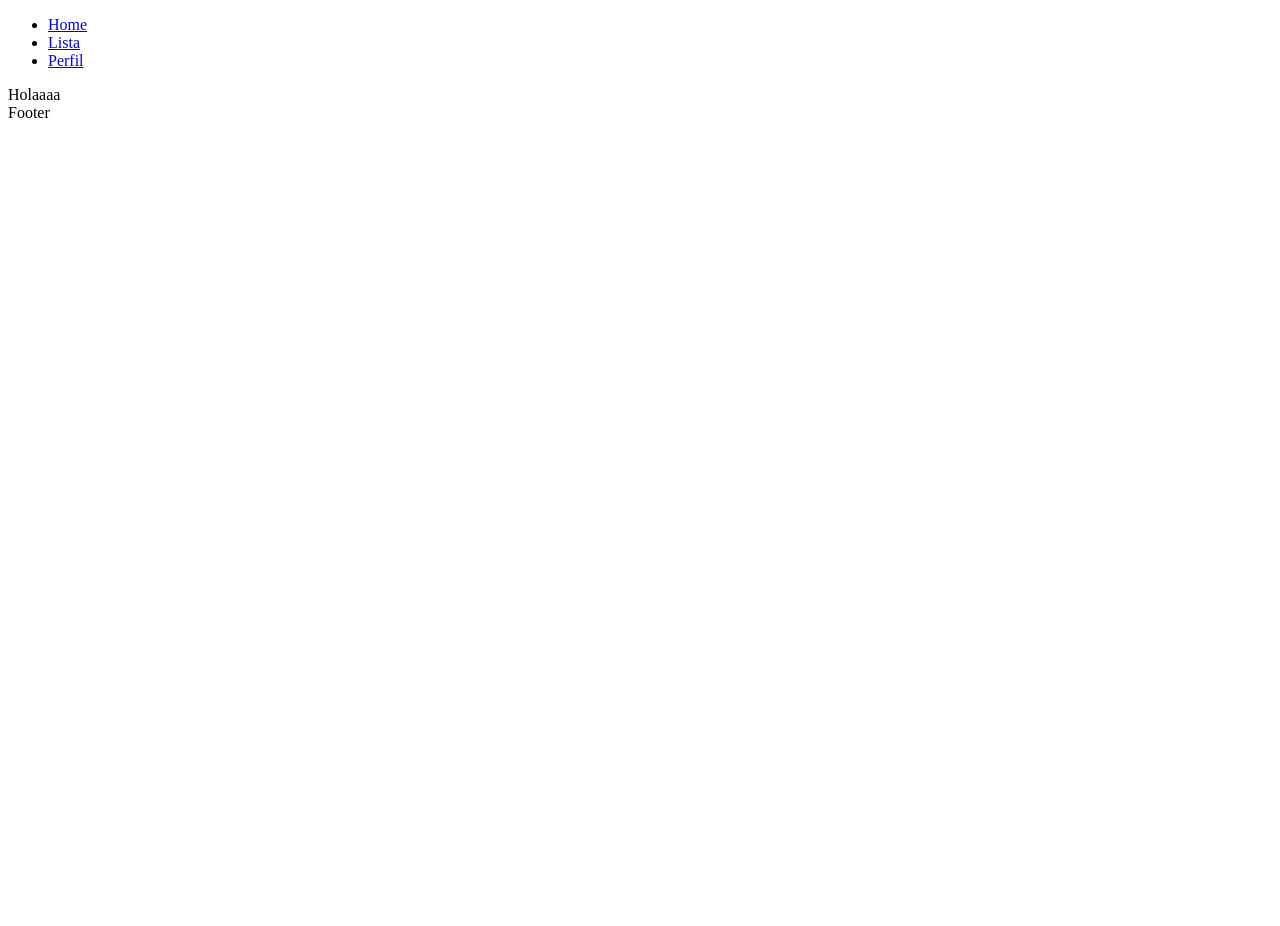
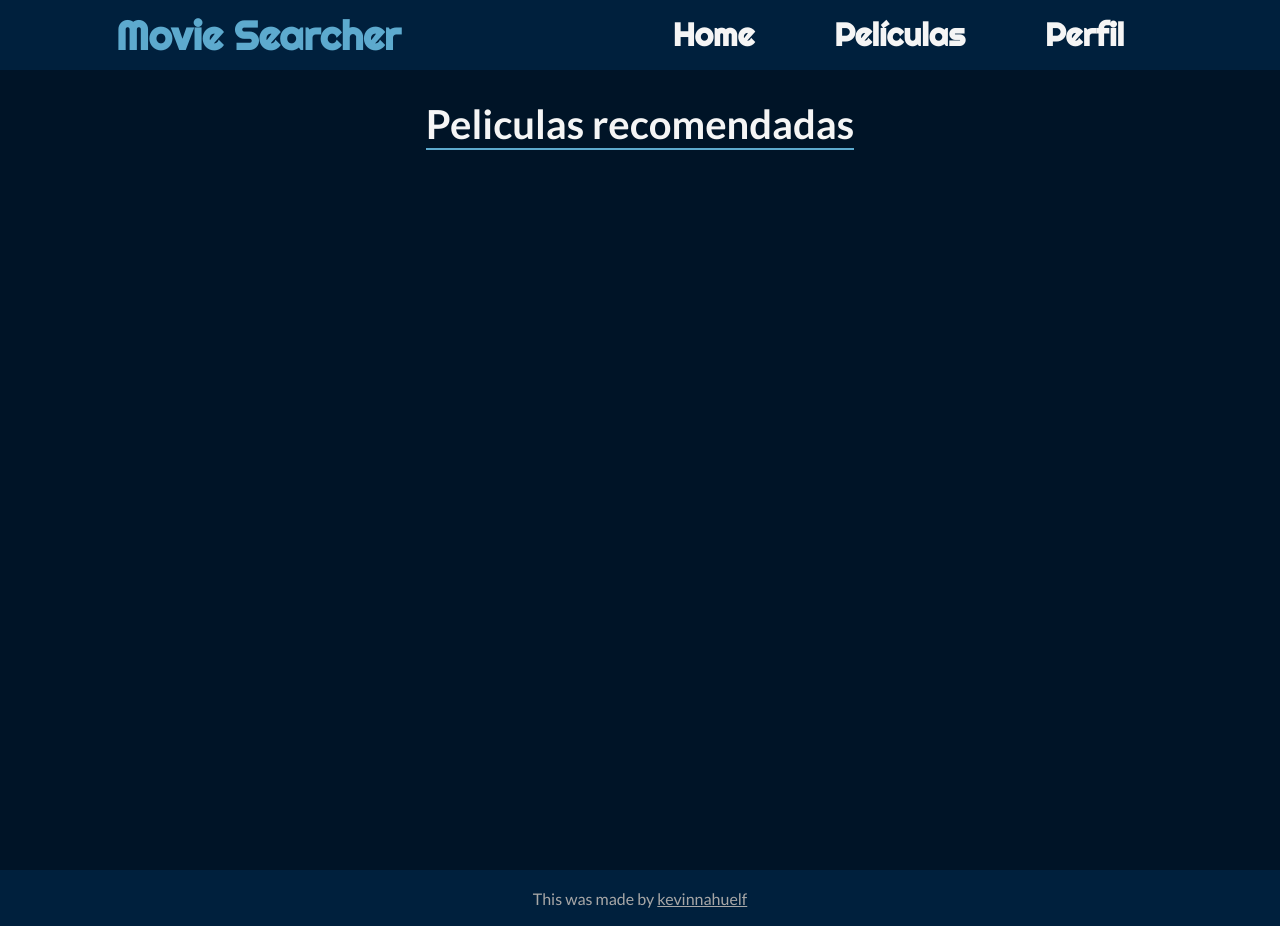
Before and after one commit to zycness/movie-searcher, a React (Vite) app: page / in a window 1280 px wide. Before the commit the page ends 800 px from the top, so only its background shows below. Built offline with nearby package versions, Linux system fonts and the light colour scheme.

Commit message:
seconds commit styles

```diff
--- a/package.json
+++ b/package.json
@@ -1,6 +1,6 @@
 {
   "name": "moviesearcher-redux-router",
-  "private": true,
+  "private": false,
   "version": "0.0.0",
   "scripts": {
     "dev": "vite",
--- a/src/App.jsx
+++ b/src/App.jsx
@@ -1,21 +1,29 @@
 import React from "react";
 import { Outlet, Link } from "react-router-dom";
 import Footer from "./components/Footer";
+import styles from "../src/styles/app.module.css";
 
 const App = () => {
   return (
     <div>
-      <header>
-        <nav>
-          <ul>
-            <li>
-              <Link to="/">Home</Link>
+      <header className={styles.navbarContainer}>
+        <nav className={styles.navbar}>
+          <h1 className={styles.navbarLogo}>Movie Searcher</h1>
+          <ul className={styles.navbar__itemContainer}>
+            <li className={styles.navbar__item}>
+              <Link className={styles.navbar__itemLink} to="/">
+                Home
+              </Link>
             </li>
-            <li>
-              <Link to="/MovieList">Lista</Link>
+            <li className={styles.navbar__item}>
+              <Link className={styles.navbar__itemLink} to="/MovieList">
+                Películas
+              </Link>
             </li>
-            <li>
-              <Link to="/Profile">Perfil</Link>
+            <li className={styles.navbar__item}>
+              <Link className={styles.navbar__itemLink} to="/Profile">
+                Perfil
+              </Link>
             </li>
           </ul>
         </nav>
--- a/src/components/Footer.jsx
+++ b/src/components/Footer.jsx
@@ -1,9 +1,17 @@
-import React from 'react'
+import React from "react";
+import styles from "../styles/footer.module.css";
 
 const Footer = () => {
   return (
-    <div>Footer</div>
-  )
-}
+    <div className={styles.footerContainer}>
+      <span className={styles.footerTitle}>
+        This was made by{" "}
+        <a href="https://www.linkedin.com/in/kevinnahuelf/" target="_blank">
+          kevinnahuelf
+        </a>
+      </span>
+    </div>
+  );
+};
 
-export default Footer
+export default Footer;
--- a/src/pages/Home.jsx
+++ b/src/pages/Home.jsx
@@ -1,7 +1,12 @@
 import React from "react";
+import styles from "../styles/home.module.css";
 
 const Home = () => {
-  return <div>Holaaaa</div>;
+  return (
+    <div className={styles.homeContainer}>
+      <h2 className={styles.homeTitle}>Peliculas recomendadas</h2>
+    </div>
+  );
 };
 
 export default Home;
--- /dev/null
+++ b/src/styles/app.module.css
@@ -0,0 +1,80 @@
+@import url('https://fonts.googleapis.com/css2?family=Lato:wght@100;400;700;900&family=Roboto:wght@100;300;500;900&display=swap');
+@import url('https://fonts.googleapis.com/css2?family=Righteous&display=swap');
+
+* {
+    margin: 0;
+    padding: 0;
+    box-sizing: border-box;
+}
+
+:root {
+    --font-page: 'Lato', sans-serif;
+    --font-text: 'Roboto', sans-serif;
+    --font-logo: 'Righteous', cursive;
+    --color-60: #001427;
+    --color-60-shade: #00203D;
+    --color-30: #F5F5F5;
+    --color-10: #5DAACE;
+    --color-extra: #7B8B99;
+    --color-extra-shade: rgb(167, 167, 167);
+}
+
+.navbarContainer {
+    background: var(--color-60-shade);
+    display: flex;
+    justify-content: center;
+    align-items: center;
+}
+
+.navbar__itemContainer {
+    display: flex;
+    flex-direction: row;
+    justify-content: center;
+    align-items: center;
+}
+
+.navbar__item {
+    padding: 0 40px;
+    list-style-type: none;
+    min-height: 70px;
+    display: flex;
+    align-items: center;
+    justify-content: center;
+}
+
+.navbar__itemLink {
+    color: var(--color-30);
+    text-decoration: none;
+    font-size: 2rem;
+    font-family: var(--font-logo);
+    font-weight: 700;
+}
+
+.navbar__itemLink::after {
+    position: relative;
+    display: block;
+    content: "";
+    height: 3px;
+    background-color: var(--color-10);
+    width: 0;
+    transition: all 300ms ease-in-out;
+}
+
+.navbar__itemLink:hover::after {
+    width: 100%;
+}
+
+.navbar {
+    display: flex;
+    flex-direction: row;
+    width: 100vw;
+    justify-content: space-around;
+    align-items: center;
+}
+
+.navbarLogo {
+    position: relative;
+    color: var(--color-10);
+    font-family: var(--font-logo);
+    font-size: 2.5rem;
+}
--- /dev/null
+++ b/src/styles/footer.module.css
@@ -0,0 +1,14 @@
+.footerContainer {
+    width: 100vw;
+    max-width: 100%;
+    min-height: 7vh;
+    background: var(--color-60-shade);
+    display: grid;
+    place-content: center;
+    text-align: center;
+}
+
+.footerTitle, .footerTitle a {
+    color: var(--color-extra-shade);
+    font-family: var(--font-page);
+}
--- /dev/null
+++ b/src/styles/home.module.css
@@ -0,0 +1,19 @@
+.homeContainer {
+    width: 100vw;
+    max-width: 100%;
+    min-height: 100vh;
+    background: var(--color-60);
+    display: flex;
+    justify-content: center;
+    align-items: flex-start;
+}
+
+.homeTitle {
+    display: inline-block;
+    color: var(--color-30);
+    text-align: center;
+    padding-top: 30px;
+    font-family: var(--font-page);
+    font-size: 2.5rem;
+    border-bottom: 2px solid var(--color-10);
+}
```
Also changed, not shown: src/assets/gotitas.png (added).
